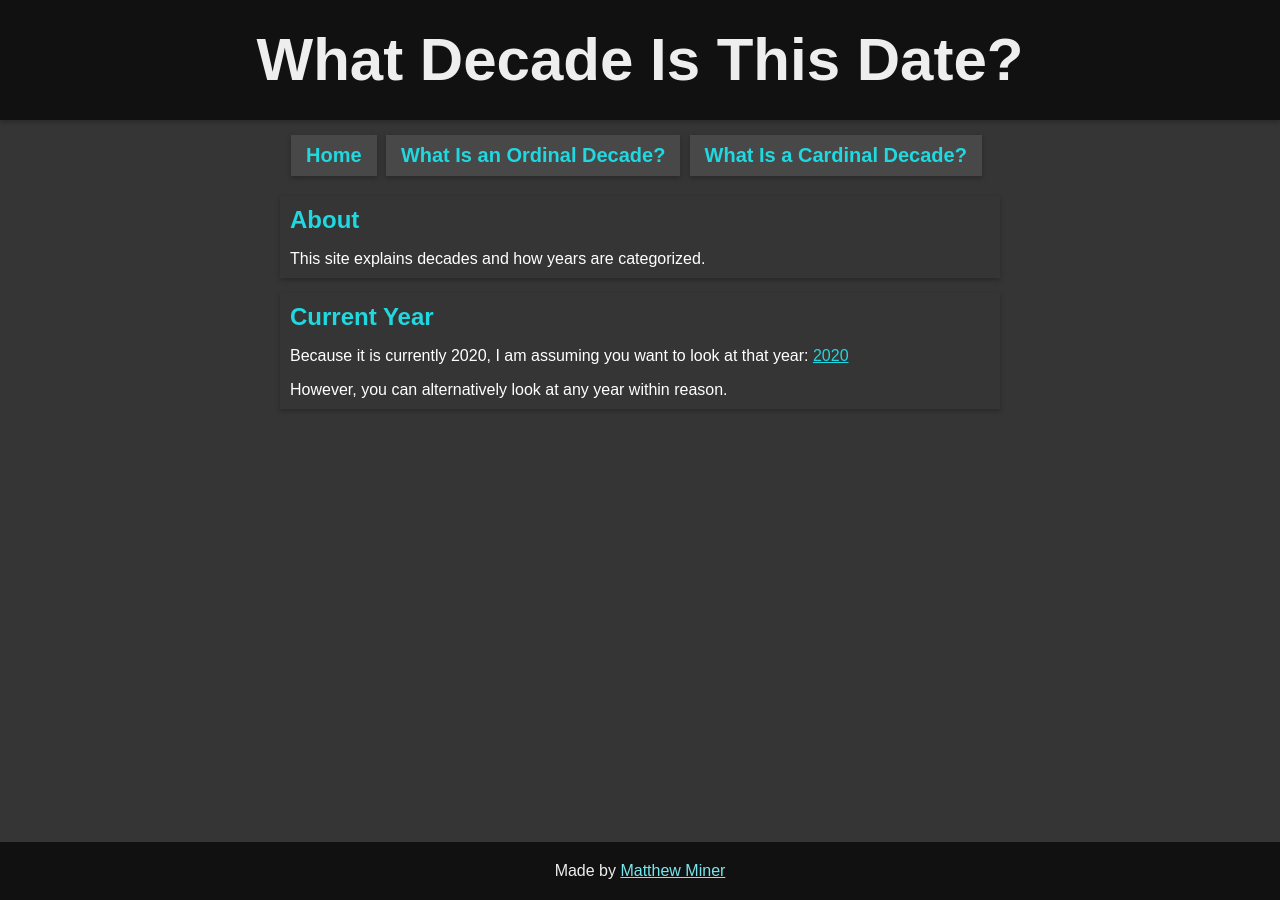
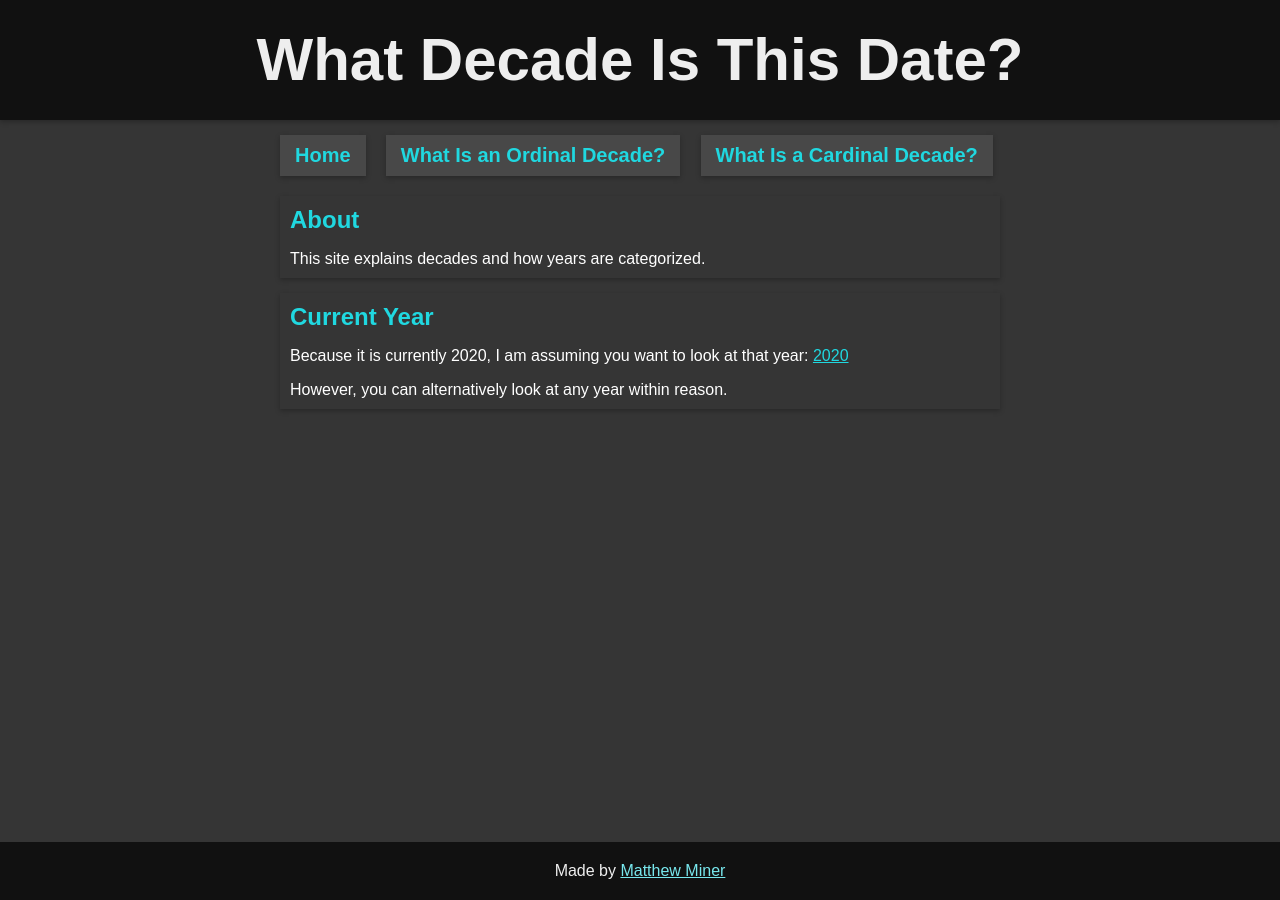
Before and after one commit to mminer237/whatdecadeisthis.date, a Jekyll site: the page built from index.html, in a window 1280 px wide. Built offline with Jekyll 4.4.1, drawn with Linux system fonts in a browser that asks for light colours.

Commit message:
Fixed nav spacing

```diff
--- a/css/style.scss
+++ b/css/style.scss
@@ -61,12 +61,12 @@ nav {
 	font-size: 20px;
 	font-weight: bold;
 	margin: 15px auto 5px;
-	max-width: 700px;
+	max-width: 720px;
 	width: 100%;
 }
 nav>ul {
 	display: inline-flex;
-	justify-content: space-around;
+	justify-content: space-between;
 	align-items: stretch;
 }
 nav ul {
@@ -76,7 +76,6 @@ nav ul {
 	width: 101%;
 }
 nav ul>li {
-	flex: 1 1 auto;
 	margin-right: 1%;
 	text-align: center;
 }
```
